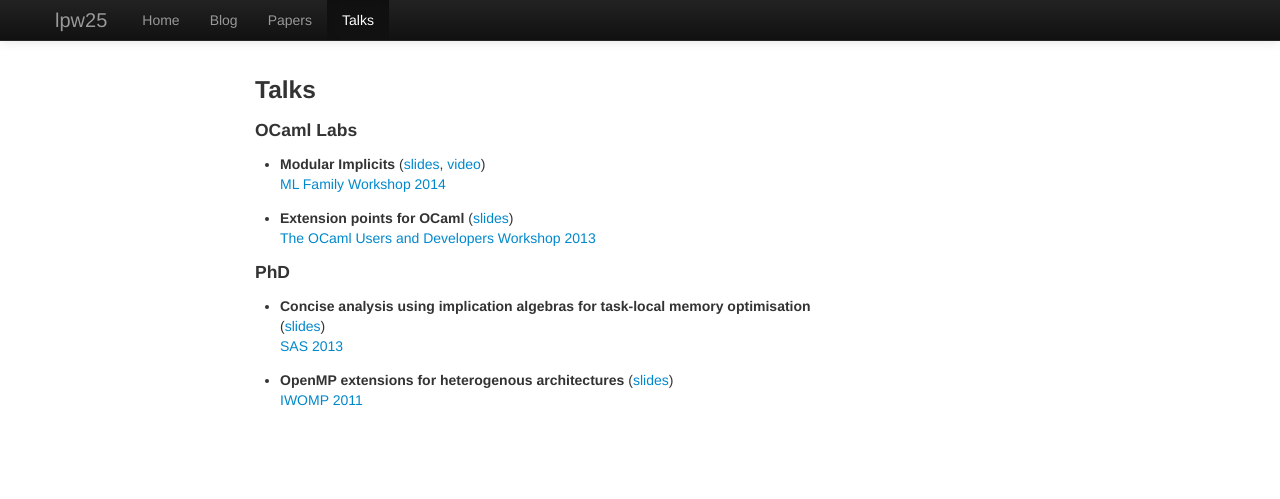
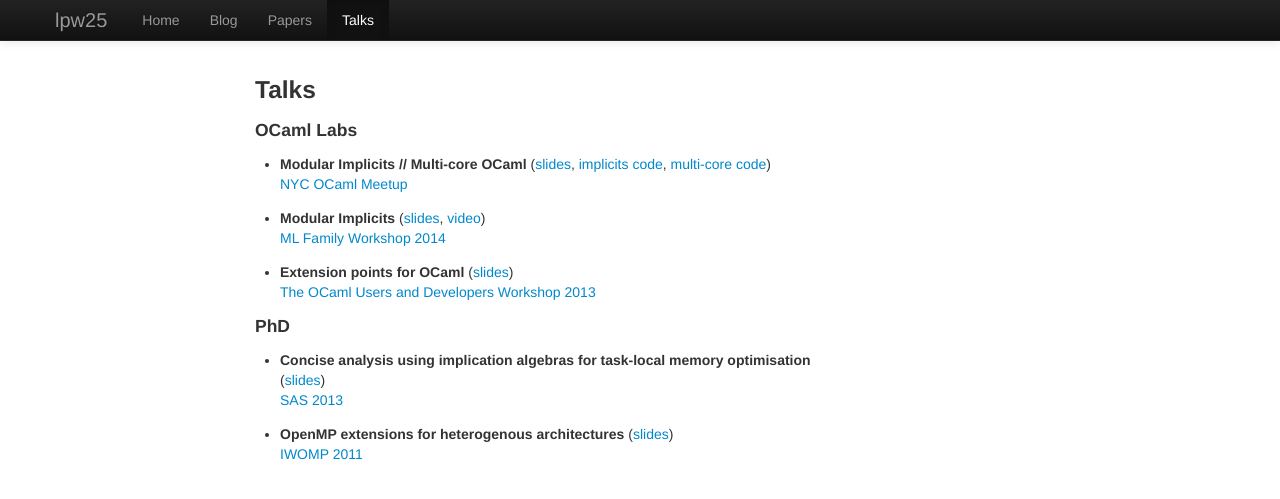
Before and after one commit to lpw25/lpw25.github.com, a Jekyll site: the page built from talks.html, in a window 1280 px wide. Shown: the top 499 px of the page. Built offline with Jekyll 4.4.1, drawn with Linux system fonts in a browser that asks for light colours.

Commit message:
Add NYC OCaml meetup

```diff
--- a/talks.html
+++ b/talks.html
@@ -9,6 +9,11 @@ feeds: false
     <h3> Talks </h3>
     <h4> OCaml Labs </h4>
     <ul>
+      <li style="margin: 1em 0">
+        <b>Modular Implicits // Multi-core OCaml</b>
+        (<a href="/talks/meetup2015.pdf">slides</a>, <a href="/talks/meetup2015/implicits">implicits code</a>, <a href="/talks/meetup2015/multicore">multi-core code</a>)<br>
+        <a href="http://www.meetup.com/NYC-OCaml/events/222026251/">NYC OCaml Meetup</a>
+      </li>
       <li style="margin: 1em 0">
         <b>Modular Implicits</b>
         (<a href="/talks/ml2014.pdf">slides</a>,
```
Also changed, not shown: 11 other files.
